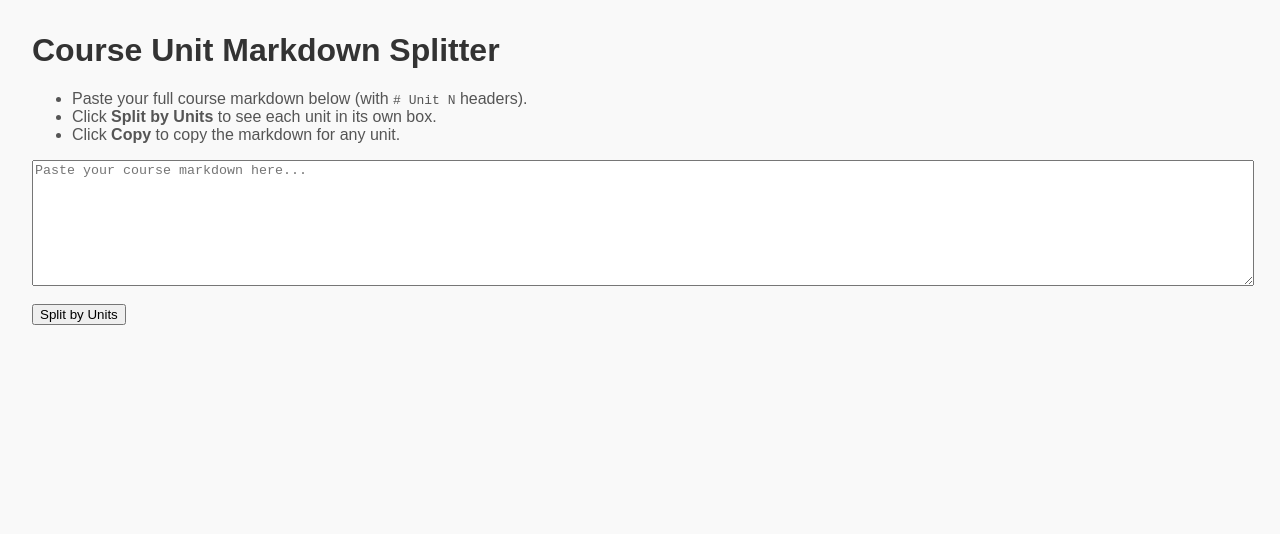
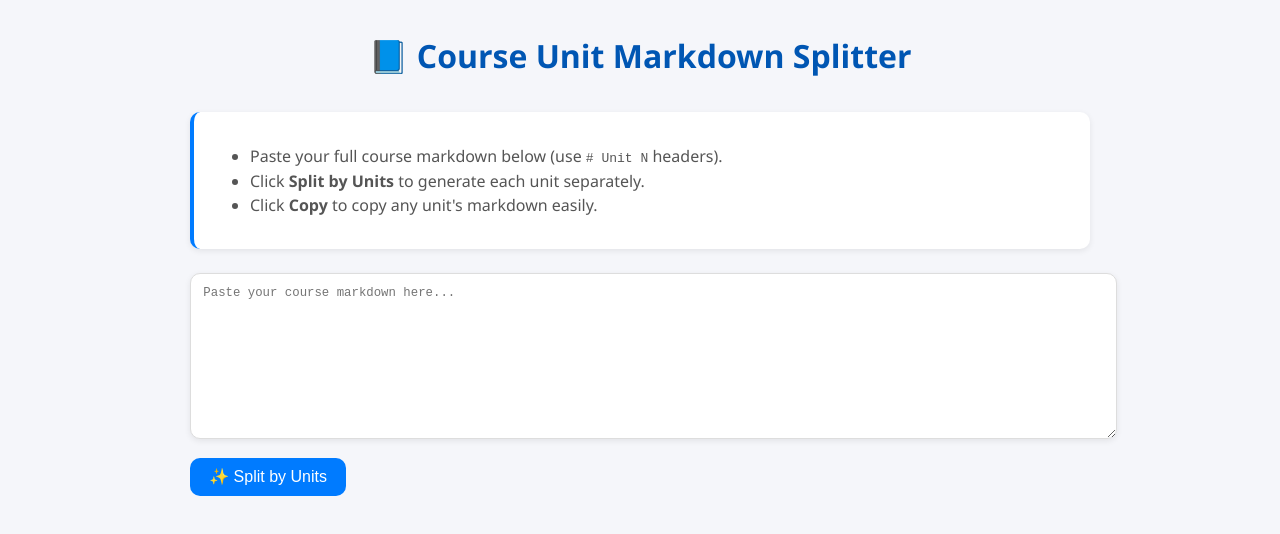
Before and after one commit to Svetlana-Yesayan/svetlana-yesayan.github.io, a plain HTML site: page index.html in a window 1280 px wide. Drawn offline with Linux system fonts and the light colour scheme.

Commit message:
Update index.html

```diff
--- a/index.html
+++ b/index.html
@@ -5,55 +5,134 @@
   <title>Course Unit Splitter</title>
   <meta name="viewport" content="width=device-width, initial-scale=1">
   <style>
-    body { font-family: sans-serif; margin: 2em; background: #f9f9f9; }
-    h1 { color: #333; }
-    textarea { width: 100%; min-height: 120px; margin-bottom: 1em; }
-    .unit-boxes { display: flex; gap: 1em; flex-wrap: wrap; }
-    .unit-box {
-      background: #fff;
-      border: 1px solid #ddd;
-      border-radius: 8px;
-      padding: 1em;
-      width: 100%;
-      max-width: 500px;
-      box-sizing: border-box;
-      position: relative;
+    :root {
+      --primary: #007bff;
+      --primary-dark: #0056b3;
+      --bg: #f5f6fa;
+      --card-bg: #fff;
+      --border: #ddd;
+      --text: #333;
+      --text-light: #555;
+      --radius: 10px;
+      --shadow: 0 2px 6px rgba(0,0,0,0.08);
+    }
+
+    body {
+      font-family: "Segoe UI", Roboto, sans-serif;
+      margin: 2em auto;
+      max-width: 900px;
+      background: var(--bg);
+      color: var(--text);
+      line-height: 1.5;
+    }
+
+    h1 {
+      color: var(--primary-dark);
+      text-align: center;
       margin-bottom: 1em;
     }
+
+    textarea {
+      width: 100%;
+      min-height: 140px;
+      margin-bottom: 1em;
+      border: 1px solid var(--border);
+      border-radius: var(--radius);
+      padding: 1em;
+      font-family: monospace;
+      font-size: 0.95em;
+      background: #fff;
+      box-shadow: var(--shadow);
+      transition: border 0.2s;
+    }
+
+    textarea:focus {
+      border-color: var(--primary);
+      outline: none;
+    }
+
+    button {
+      background: var(--primary);
+      color: #fff;
+      border: none;
+      border-radius: var(--radius);
+      padding: 0.6em 1.2em;
+      cursor: pointer;
+      font-size: 1em;
+      font-weight: 500;
+      transition: background 0.2s, transform 0.1s;
+    }
+
+    button:hover { background: var(--primary-dark); }
+    button:active { transform: scale(0.97); }
+
+    .info {
+      background: #fff;
+      border-left: 4px solid var(--primary);
+      padding: 1em;
+      border-radius: var(--radius);
+      box-shadow: var(--shadow);
+      color: var(--text-light);
+      margin-bottom: 1.5em;
+    }
+
+    .unit-boxes {
+      display: grid;
+      grid-template-columns: repeat(auto-fill, minmax(420px, 1fr));
+      gap: 1.2em;
+    }
+
+    .unit-box {
+      background: var(--card-bg);
+      border: 1px solid var(--border);
+      border-radius: var(--radius);
+      padding: 1em;
+      box-shadow: var(--shadow);
+      position: relative;
+    }
+
+    .unit-label {
+      font-weight: 600;
+      color: var(--primary-dark);
+      margin-bottom: 0.5em;
+      display: block;
+      font-size: 1.1em;
+    }
+
     .copy-btn {
       position: absolute;
       top: 1em;
       right: 1em;
-      background: #007bff;
-      color: #fff;
-      border: none;
-      border-radius: 4px;
-      padding: 0.3em 0.7em;
-      cursor: pointer;
+      background: var(--primary);
+      border-radius: 5px;
+      padding: 0.3em 0.8em;
       font-size: 0.9em;
-      transition: background 0.2s;
     }
-    .copy-btn:active { background: #0056b3; }
-    .unit-label { font-weight: bold; margin-bottom: 0.5em; display: block; }
-    @media (max-width: 800px) {
-      .unit-boxes { flex-direction: column; }
-      .unit-box { max-width: 100%; }
+
+    .copy-btn:hover {
+      background: var(--primary-dark);
     }
-    .info { color: #555; margin-bottom: 1em; }
+
+    @media (max-width: 600px) {
+      body { margin: 1em; }
+      .unit-boxes { grid-template-columns: 1fr; }
+    }
   </style>
 </head>
 <body>
-  <h1>Course Unit Markdown Splitter</h1>
+  <h1>📘 Course Unit Markdown Splitter</h1>
+
   <div class="info">
     <ul>
-      <li>Paste your full course markdown below (with <code># Unit N</code> headers).</li>
-      <li>Click <b>Split by Units</b> to see each unit in its own box.</li>
-      <li>Click <b>Copy</b> to copy the markdown for any unit.</li>
+      <li>Paste your full course markdown below (use <code># Unit N</code> headers).</li>
+      <li>Click <b>Split by Units</b> to generate each unit separately.</li>
+      <li>Click <b>Copy</b> to copy any unit's markdown easily.</li>
     </ul>
   </div>
+
   <textarea id="inputText" placeholder="Paste your course markdown here..."></textarea>
-  <br>
-  <button onclick="splitByUnits()">Split by Units</button>
+  <button onclick="splitByUnits()">✨ Split by Units</button>
+
   <div id="output" class="unit-boxes"></div>
 
   <script>
@@ -64,8 +143,6 @@
         return;
       }
 
-      // Split by "# Unit" headers (case-insensitive, at line start)
-      // Supports "# Unit 1", "# Unit 2", etc.
       const unitRegex = /^# Unit\s+\d+/gim;
       const matches = [...text.matchAll(unitRegex)];
       if (matches.length === 0) {
@@ -73,27 +150,25 @@
         return;
       }
 
-      // Find the start indices of each unit
       const indices = matches.map(m => m.index);
-      indices.push(text.length); // Add end of text for last unit
+      indices.push(text.length);
 
-      // Extract each unit's markdown
       const units = [];
       for (let i = 0; i < indices.length - 1; i++) {
-        const unitText = text.slice(indices[i], indices[i+1]).trim();
+        const unitText = text.slice(indices[i], indices[i + 1]).trim();
         units.push(unitText);
       }
 
-      // Display
       const output = document.getElementById('output');
       output.innerHTML = '';
+
       units.forEach((unit, idx) => {
         const box = document.createElement('div');
         box.className = 'unit-box';
         box.innerHTML = `
           <button class="copy-btn" onclick="copyToClipboard('unit${idx}')">Copy</button>
           <span class="unit-label">Unit ${idx + 1}</span>
-          <textarea id="unit${idx}" readonly style="width:100%;min-height:100px;margin-top:0.5em;">${unit}</textarea>
+          <textarea id="unit${idx}" readonly>${unit}</textarea>
         `;
         output.appendChild(box);
       });
@@ -103,6 +178,9 @@
       const textarea = document.getElementById(id);
       textarea.select();
       document.execCommand('copy');
+      const btn = document.activeElement;
+      btn.textContent = 'Copied!';
+      setTimeout(() => btn.textContent = 'Copy', 1000);
     }
   </script>
 </body>
```
